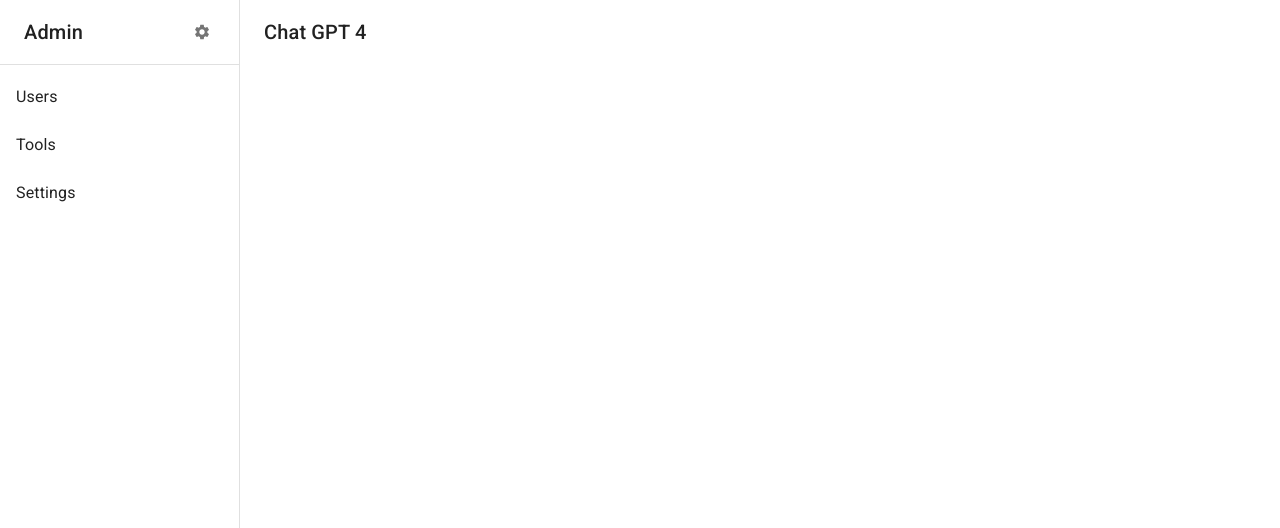
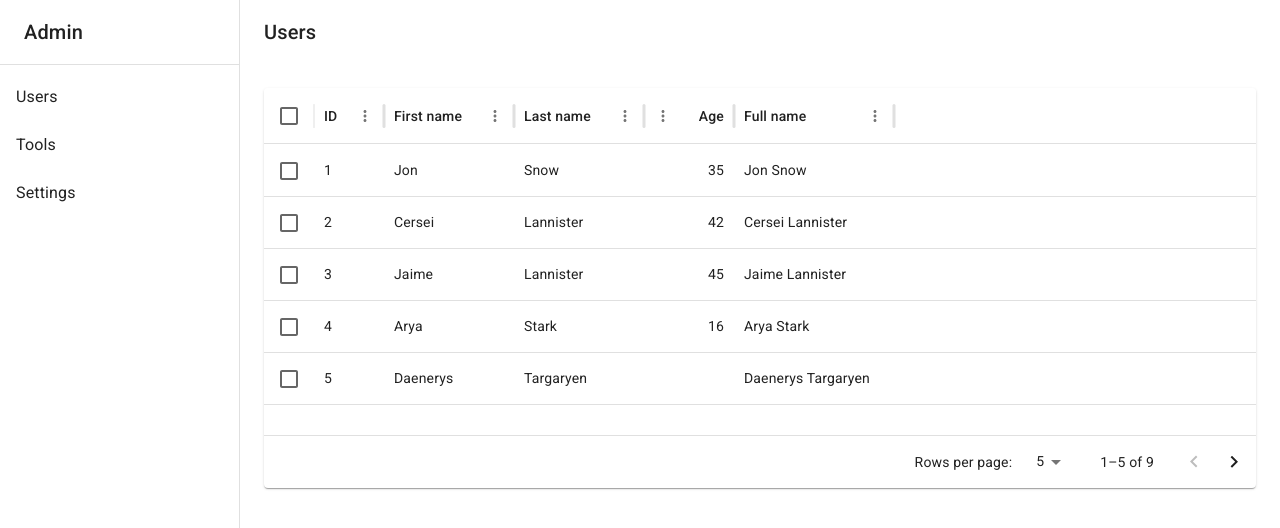
Before and after one commit to haotangio/aiffordable, a Next.js app: page /admin/users in a window 1280 px wide. Shown: the top 528 px of the page. Built offline with nearby package versions, Linux system fonts and the light colour scheme.

Commit message:
feat: user concept

```diff
--- a/src/app/admin/users/page.tsx
+++ b/src/app/admin/users/page.tsx
@@ -1,5 +1,8 @@
+'use client';
+import {UserList} from "@libs/admin-app/components";
+
 export default function AdminUserListPage() {
   return (
-    <div>Admin user list page</div>
+    <UserList />
   );
 }
--- /dev/null
+++ b/src/libs/admin-app/components/UserList.tsx
@@ -0,0 +1,53 @@
+import * as React from 'react';
+import { DataGrid, GridColDef } from '@mui/x-data-grid';
+import Paper from '@mui/material/Paper';
+import {User} from "@libs/user/models";
+
+const columns: GridColDef[] = [
+  { field: 'id', headerName: 'ID', width: 70 },
+  { field: 'firstName', headerName: 'First name', width: 130 },
+  { field: 'lastName', headerName: 'Last name', width: 130 },
+  {
+    field: 'age',
+    headerName: 'Age',
+    type: 'number',
+    width: 90,
+  },
+  {
+    field: 'fullName',
+    headerName: 'Full name',
+    description: 'This column has a value getter and is not sortable.',
+    sortable: false,
+    width: 160,
+    valueGetter: (value, row) => `${row.firstName || ''} ${row.lastName || ''}`,
+  },
+];
+
+const rows: User[] = [
+  { id: 1, lastName: 'Snow', firstName: 'Jon', age: 35 },
+  { id: 2, lastName: 'Lannister', firstName: 'Cersei', age: 42 },
+  { id: 3, lastName: 'Lannister', firstName: 'Jaime', age: 45 },
+  { id: 4, lastName: 'Stark', firstName: 'Arya', age: 16 },
+  { id: 5, lastName: 'Targaryen', firstName: 'Daenerys', age: null },
+  { id: 6, lastName: 'Melisandre', firstName: null, age: 150 },
+  { id: 7, lastName: 'Clifford', firstName: 'Ferrara', age: 44 },
+  { id: 8, lastName: 'Frances', firstName: 'Rossini', age: 36 },
+  { id: 9, lastName: 'Roxie', firstName: 'Harvey', age: 65 },
+];
+
+const paginationModel = { page: 0, pageSize: 5 };
+
+export function UserList() {
+  return (
+    <Paper sx={{ height: 400, width: '100%' }}>
+      <DataGrid
+        rows={rows}
+        columns={columns}
+        initialState={{ pagination: { paginationModel } }}
+        pageSizeOptions={[5, 10]}
+        checkboxSelection
+        sx={{ border: 0 }}
+      />
+    </Paper>
+  );
+}
--- /dev/null
+++ b/src/libs/admin-app/components/index.ts
@@ -0,0 +1 @@
+export * from './UserList';
--- a/src/libs/admin-app/layouts/AdminLayout.tsx
+++ b/src/libs/admin-app/layouts/AdminLayout.tsx
@@ -4,7 +4,6 @@
 import Divider from '@mui/material/Divider';
 import Drawer from '@mui/material/Drawer';
 import IconButton from '@mui/material/IconButton';
-import SettingsIcon from '@mui/icons-material/Settings';
 import MenuIcon from '@mui/icons-material/Menu';
 import Toolbar from '@mui/material/Toolbar';
 import Typography from '@mui/material/Typography';
@@ -74,11 +73,6 @@
           <Typography variant="h6">
             Admin
           </Typography>
-          {user.role === 'admin' && (
-            <IconButton size="small">
-              <SettingsIcon sx={{fontSize: 'inherit'}} />
-            </IconButton>
-          )}
         </Toolbar>
         <Divider />
       </AppBar>
@@ -124,7 +118,7 @@
             <MenuIcon />
           </IconButton>
           <Typography variant="h6" noWrap component="div">
-            Chat GPT 4
+            Users
           </Typography>
         </Toolbar>
       </AppBar>
@@ -163,7 +157,10 @@
         component="main"
         sx={{ flexGrow: 1, width: { sm: `calc(100% - ${drawerWidth}px)` } }}
       >
-        {children}
+        <Toolbar />
+        <Box p={3}>
+          {children}
+        </Box>
       </Box>
     </Box>
   );
--- a/src/libs/ai-tool/components/AiToolList.tsx
+++ b/src/libs/ai-tool/components/AiToolList.tsx
@@ -5,8 +5,9 @@
 import ListItemIcon from "@mui/material/ListItemIcon";
 import ListItemText from "@mui/material/ListItemText";
 import List from "@mui/material/List";
+import {AITool} from "../models/AITool";
 
-export function AiToolList({aiTools}: { aiTools: { id: string, label: string, logo: string }[] }) {
+export function AiToolList({aiTools}: { aiTools: AITool[]}) {
   return (
     <List>
       {aiTools.map(({id, label, logo}) => (
@@ -25,5 +26,5 @@
         </Link>
       ))}
     </List>
-  )
+  );
 }
--- a/src/libs/ai-tool/models/AITool.ts
+++ b/src/libs/ai-tool/models/AITool.ts
@@ -1,3 +1,5 @@
 export interface AITool {
-
+  id: string,
+  label: string,
+  logo: string
 }
--- a/src/libs/chat-app/components/ChatWindow.tsx
+++ b/src/libs/chat-app/components/ChatWindow.tsx
@@ -15,6 +15,7 @@
     const model = searchParams.get('model') as string;
     const {content, url} = await submitPrompt(message, {provider: provider, model});
     appendMessage({content, url});
+    // scroll to the bottom
   }
 
   const appendMessage = (message: MessageBody) => {
--- /dev/null
+++ b/src/libs/user/models/User.ts
@@ -0,0 +1,6 @@
+export interface User {
+  id: number,
+  lastName: string,
+  firstName: string | null,
+  age: number | null,
+}
--- /dev/null
+++ b/src/libs/user/models/index.ts
@@ -0,0 +1 @@
+export * from './User';
```
Also changed, not shown: src/libs/admin-app/components/TeamTable.tsx (deleted).
